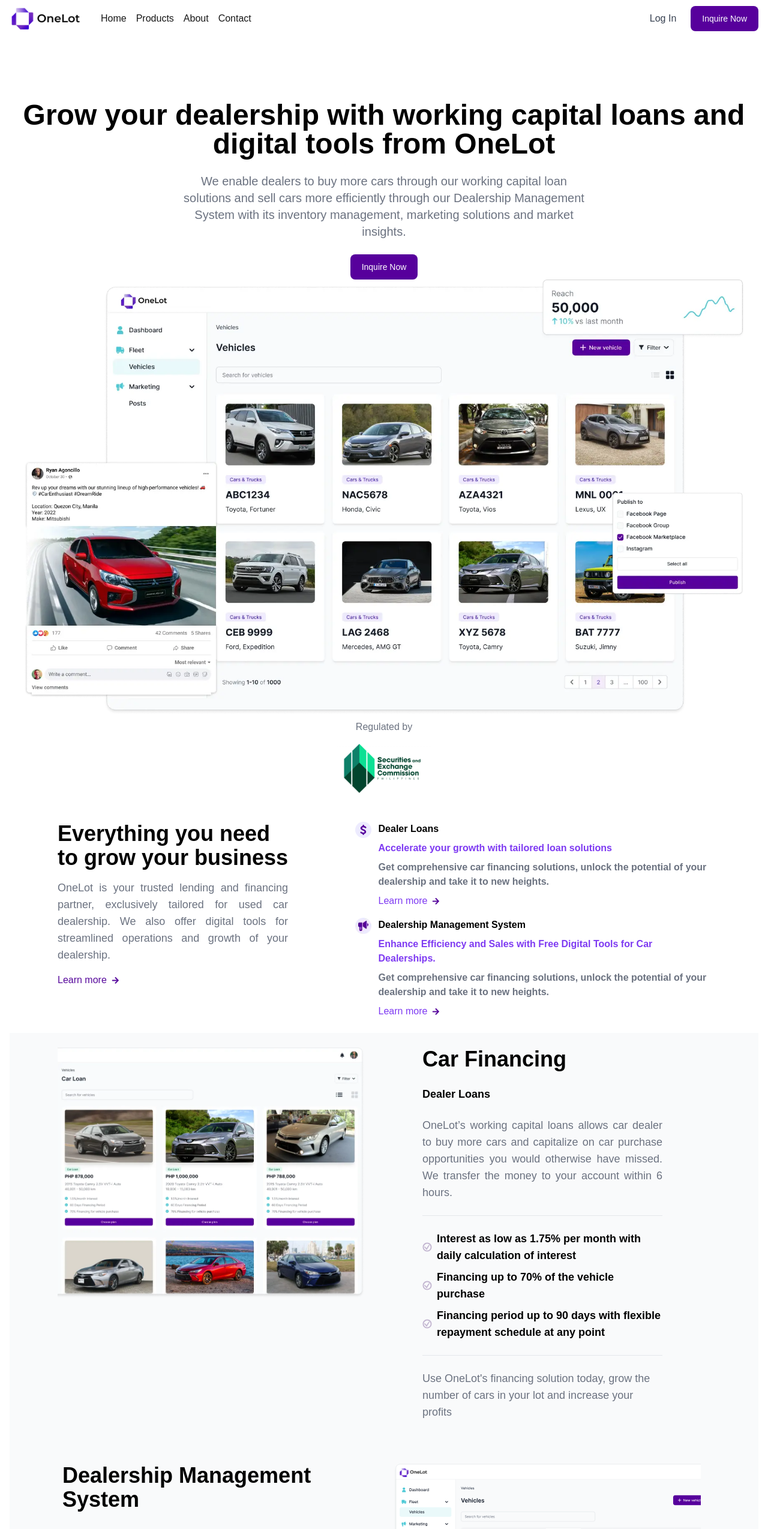
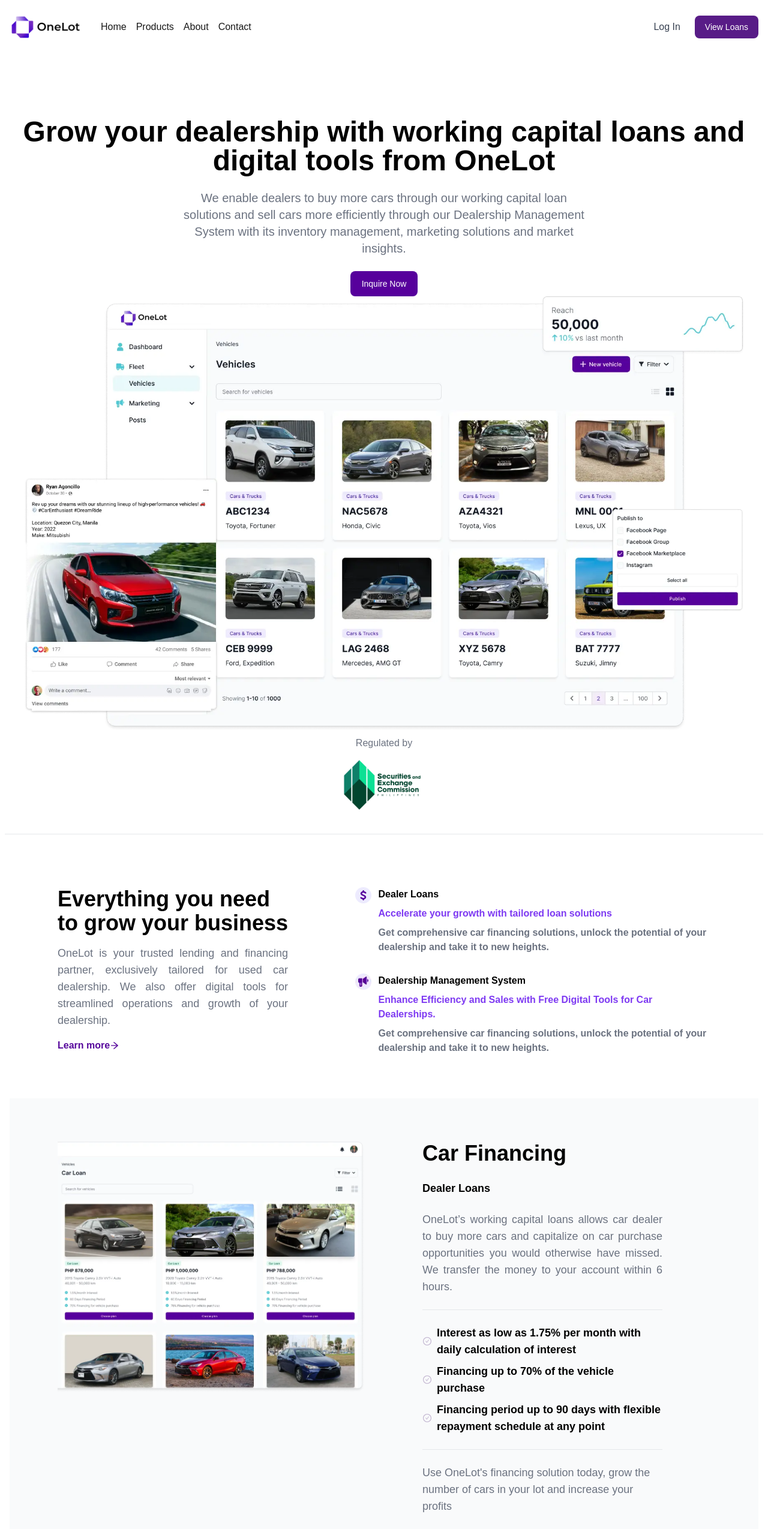
Before and after one commit to hk0102/one-lot-ui, a Next.js app: page / in a window 1280 px wide. Shown: the top 2549 px of the page at 60% size. Built offline with nearby package versions, Linux system fonts and the light colour scheme.

Commit message:
[Refactor]: Refactor existing codebase

```diff
--- a/app/components/AboutSection.tsx
+++ b/app/components/AboutSection.tsx
@@ -1,12 +1,12 @@
 import Image from "next/image";
 import React from "react";
-import { FaArrowRight } from "react-icons/fa";
+import { AiOutlineArrowRight } from "react-icons/ai";
 import AnnouncementIcon from "../../public/assets/Announcement.webp"
 import DollarIcon from "../../public/assets/Dollar.svg"
 
 const AboutSection = () => {
   return (
-    <div className="flex flex-col mx-4 md:flex-row gap-8 items-start  md:px-20 py-6 w-auto space-x-1 md:space-x-20">
+    <div className="flex flex-col mx-4 md:flex-row gap-8 items-start  md:px-20 py-6 w-auto space-x-1 md:space-x-20 my-12">
       <div className="flex flex-col gap-4 ">
       <div className="text-2xl md:text-4xl font-extrabold text-start text-[#000000] sm:text-3xl max-w-md sm:max-w-lg">
   Everything you need to grow your business
@@ -16,16 +16,15 @@
           tailored for used car dealership. We also offer digital tools for
           streamlined operations and growth of your dealership.
         </div>
-        <div className="flex items-center gap-2">
-          <div className="text-[#57099C]">Learn more</div>
+        <div className="flex items-center gap-30">
+          <div className="text-[#57099C] font-bold" >Learn more</div>
           <div>
-            <FaArrowRight color="#57099C" fontSize={"0.8rem"} />
+            <AiOutlineArrowRight color="#57099C" fontSize={"1.0rem"} style={{fontWeight : "bold", strokeWidth: 20}}/>
           </div>
         </div>
       </div>
       <div>
-      <div className="flex flex-col gap-4 items-start w-auto p-0 m-0" >
-
+      <div className="flex flex-col gap-8 items-start w-auto p-0 m-0" >
         <div className="flex flex-col md:flex-row items-start gap-3 text-start">
           <div>
             <Image
@@ -46,14 +45,6 @@
             <div className="text-base font-semibold text-[rgb(107,114,128)]">
               Get comprehensive car financing solutions, unlock the potential of
               your dealership and take it to new heights.
-            </div>
-            <div className="flex gap-2 items-center">
-              <div className="text-md font-medium text-[#7e3af2]">
-                Learn more
-              </div>
-              <div>
-                <FaArrowRight color="#57099C" fontSize={"0.8rem"} />
-              </div>
             </div>
           </div>
         </div>
@@ -79,14 +70,7 @@
               Get comprehensive car financing solutions, unlock the potential of
               your dealership and take it to new heights.
             </div>
-            <div className="flex gap-2 items-center">
-              <div className="text-md font-medium text-[#7e3af2]">
-                Learn more
-              </div>
-              <div>
-                <FaArrowRight color="#57099C" fontSize={"0.8rem"} />
-              </div>
-            </div>
+
           </div>
         </div>
       </div>
--- a/app/components/FinancingSection.tsx
+++ b/app/components/FinancingSection.tsx
@@ -1,12 +1,12 @@
 import Image from "next/image";
 import React from "react";
-import { GiConfirmed } from "react-icons/gi";
+import { AiOutlineCheckCircle} from "react-icons/ai";
 import FinancingImage from "../../public/assets/CarFinancing.webp"
 
 const FinancingSection = () => {
   return (
-    <div className="flex flex-col md:flex-row gap-8 mx-4 bg-[#f9fafb] md:px-20 py-6 w-auto space-x-1 md:space-x-20 items-start">
-      <div className="flex flex-col md:flex-row gap-4">
+    <div className="flex flex-col md:flex-row gap-8 mx-4 bg-[#f9fafb] md:px-20 py-6 w-auto space-x-1 md:space-x-20 items-start ">
+      <div className="flex flex-col md:flex-row gap-4 my-12">
         <div className="order-2 md:order-1 text-2xl md:text-4xl font-extrabold text-start text-[#000000] sm:text-3xl max-w-md sm:max-w-lg">
           <Image
           loading="lazy"
@@ -30,7 +30,7 @@
           <div className="flex flex-col gap-2">
             <div className="flex items-center gap-2">
               <div>
-                <GiConfirmed color="#c3b6d1" fontSize={"1rem"} />
+                <AiOutlineCheckCircle color="#c3b6d1" fontSize={"1rem"} />
               </div>
               <div className="text-lg text-[#000000] font-semibold">
                 Interest as low as 1.75% per month with daily calculation of
@@ -40,7 +40,7 @@
             <div className="flex items-center gap-2">
               <div>
                 {" "}
-                <GiConfirmed color="#c3b6d1" fontSize={"1rem"} />
+                <AiOutlineCheckCircle color="#c3b6d1" fontSize={"1rem"} />
               </div>
               <div className="text-lg text-[#000000] font-semibold">
                 Financing up to 70% of the vehicle purchase
@@ -49,7 +49,7 @@
             <div className="flex items-center gap-2">
               <div>
                 {" "}
-                <GiConfirmed color="#c3b6d1" fontSize={"1rem"} />
+                <AiOutlineCheckCircle color="#c3b6d1" fontSize={"1rem"} />
               </div>
               <div className="text-lg text-[#000000] font-semibold">
                 Financing period up to 90 days with flexible repayment schedule
@@ -63,6 +63,9 @@
             your lot and increase your profits
           </div>
           <div className="w-fit">
+          <button type="button" className="flex text-white bg-purple-900 border border-transparent rounded-lg w-30 my-4 ">
+            <span className="flex items-stretch transition-all duration-200 rounded-md px-4 py-2 text-sm"><a href="/contact">View Loans</a></span>
+          </button>
 
           </div>
         </div>
--- a/app/components/HeroSection.tsx
+++ b/app/components/HeroSection.tsx
@@ -44,11 +44,13 @@
           <div>
             <Image alt="RegulatoryImage" src={RegulatoryImage} height={200} width={160} />
           </div>
+        </div>
+        <div>
 
         </div>
+        <div className="h-[1px] bg-[#e5e7eb] mt-8"/>
       </div>
-    //   </div>
-    //   </div>
+
 
   );
 };
--- a/app/components/Navbar.tsx
+++ b/app/components/Navbar.tsx
@@ -5,7 +5,7 @@
 import { useState } from 'react';
 import Link from 'next/link';
 import Logo from '../../public/assets/onelot-logo.webp'
-import { GiHamburgerMenu } from "react-icons/gi";
+import { AiOutlineMenu } from "react-icons/ai";
 const navLinks = [
     { name: "Home" },
     { name: "Products " },
@@ -33,21 +33,15 @@
         <span className="group items-center justify-center pr-[1rem] text-center font-medium relative focus:z-10 focus:outline-none focus:ring-transparent rounded-lg focus:ring-2 hidden sm:inline  text-gray-700 ">
           Log In
         </span>
-        <button
-          type="button"
-          className="bg-[#57009C]  p-0.5 text-white rounded-[0.5rem] lg:w-fit group items-center justify-center p-0.5 text-center font-medium relative focus:z-10 focus:outline-none text-white bg-[#57009C] border border-transparent focus:ring-transparent dark:enabled:hover:bg-purple-900 dark:focus:ring-purple- rounded-lg focus:ring-2 hidden sm:inline"
-        >
-          <span className="flex items-center transition-all duration-200 rounded-md text-sm px-4 py-2">
-            Inquire Now
-          </span>
-        </button>
+        <button type="button" className="flex text-white bg-purple-900 border border-transparent rounded-lg w-30 my-4 ">
+            <span className="flex items-stretch transition-all duration-200 rounded-md px-4 py-2 text-sm"><a href="/contact">View Loans</a></span>
+          </button>
     </div>
 
     {/* Mobile Menu Button */}
     <div className="md:hidden">
       <button onClick={() => setIsMenuOpen(!isMenuOpen)}>
-
-      <GiHamburgerMenu color="#000000" fontSize={"1.5rem"} />
+        <AiOutlineMenu fontSize={"1.7rem"} />
       </button>
     </div>
 
@@ -62,9 +56,9 @@
         <a href="/app/login" type="button" className="group relative flex items-stretch justify-center p-0.5 text-center font-medium transition-[color,background-color,border-color,text-decoration-color,fill,stroke,box-shadow] focus:z-10 focus:outline-none focus:ring-0 focus:ring-transparent rounded-lg w-full text-gray-700">
         <span className="flex items-stretch transition-all duration-200 rounded-md px-4 py-2 text-sm">Login</span>
         </a>
-        <button type="button" className="group relative flex items-stretch justify-center p-0.5 text-center font-medium transition-[color,background-color,border-color,text-decoration-color,fill,stroke,box-shadow] focus:z-10 focus:outline-none text-white bg-[#3600D1] border border-transparent enabled:hover:bg-[#3600D1] focus:ring-0 focus:ring-transparent dark:bg-purple-600 dark:enabled:hover:bg-purple-700 dark:focus:ring-purple-900 rounded-lg w-full my-4">
-            <span className="flex items-stretch transition-all duration-200 rounded-md px-4 py-2 text-sm"><a href="/contact">Inquire Now</a></span>
-        </button>
+        <button type="button" className="flex text-white bg-purple-900 border border-transparent rounded-lg w-30 my-4 ">
+            <span className="flex items-stretch transition-all duration-200 rounded-md px-4 py-2 text-sm"><a href="/contact">View Loans</a></span>
+          </button>
       </div>
       </nav>
     )}
```
Also changed, not shown: app/components/DealershipManagement.tsx (+10 -8 lines).
